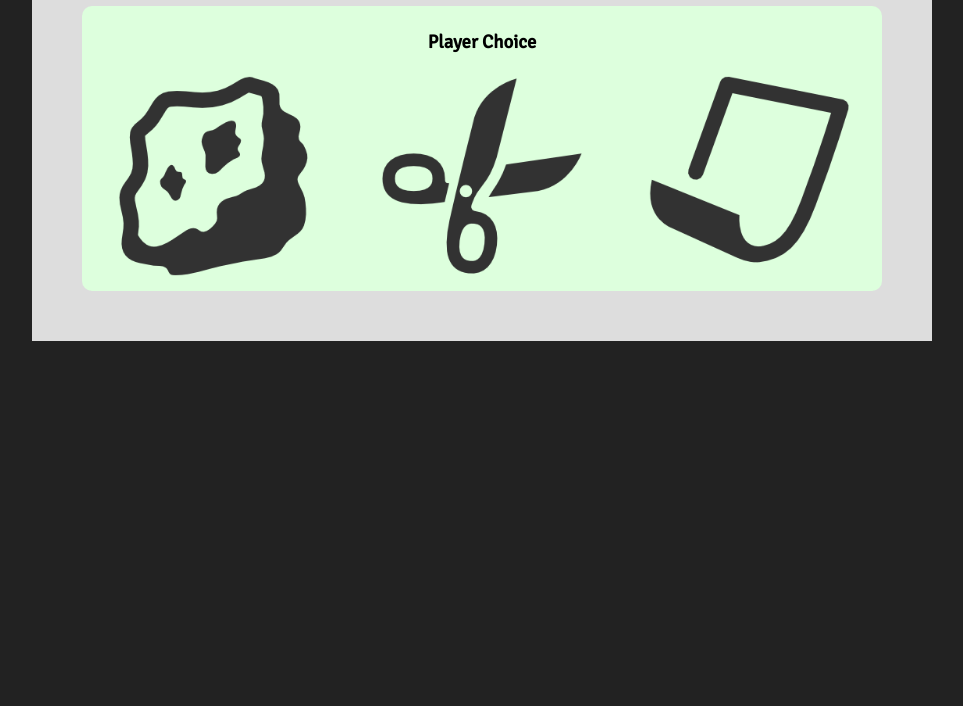
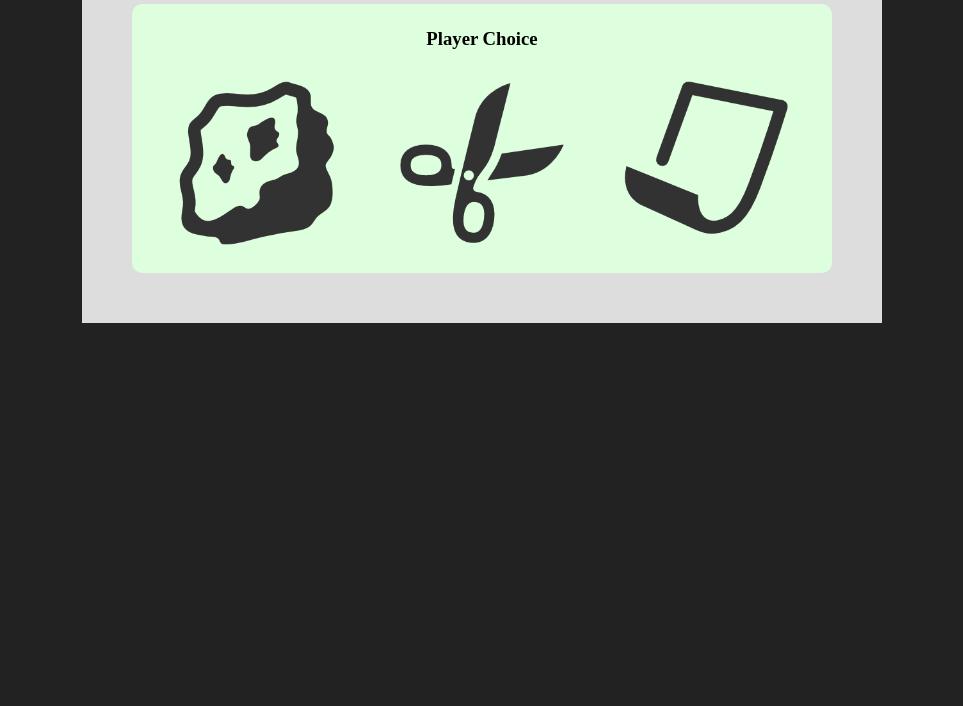
Before and after one commit to Dubsta/Rock-Scissors-Paper, a plain HTML site: page index.html in a window 1280 px wide. Shown: the part 94-800 px from the top of the page, without its empty margins (158-1121 px from the left). Drawn offline with Linux system fonts and the light colour scheme.

Commit message:
Adjust CSS to stop choices wiggling
- Added box-style to CSS
- Padding to force img smaller then add border

```diff
--- a/RockPaperScissors.css
+++ b/RockPaperScissors.css
@@ -1,7 +1,17 @@
+
+/* apply a natural box layout model to all elements, but allowing components to change */
+html {
+  box-sizing: border-box;
+}
+*, *:before, *:after {
+  box-sizing: inherit;
+}
+
+
 body {
 	background-color: #222;
 	background-size: 100%;
-	font-family: 'Signika', sans-serif;
+
 }
 
 #page {
@@ -15,28 +25,21 @@ body {
 .choiceWrapper {
 	border-radius: 10px;
 	background-color: #DFD;
-	padding: 5px 0px 10px 0px;
-}
-
-.choiceContainer {
-	display: flex;
-	padding: 0;
-	margin: 0;
-	justify-content: space-around;
+	padding: 5px 0px 15px 0px;
 }
 
 .choice {
-	position: relative;
-	width: 200px;
-	height: 200px;
-	margin:5px;
+	display: inline-block;
+	width: 180px;
+	height: 180px;
+	margin:5px 20px;
+	padding: 8px;
 	}
 
 
 .choice:hover {
-	border: 4px solid black;
+	border: 6px solid black;
 	border-radius: 5px;
 	margin-bottom: -6px;
-	top: -6px;
 	padding: 2px;
-}
+	]
```
Also changed, not shown: index.html (+2 -0 lines).
